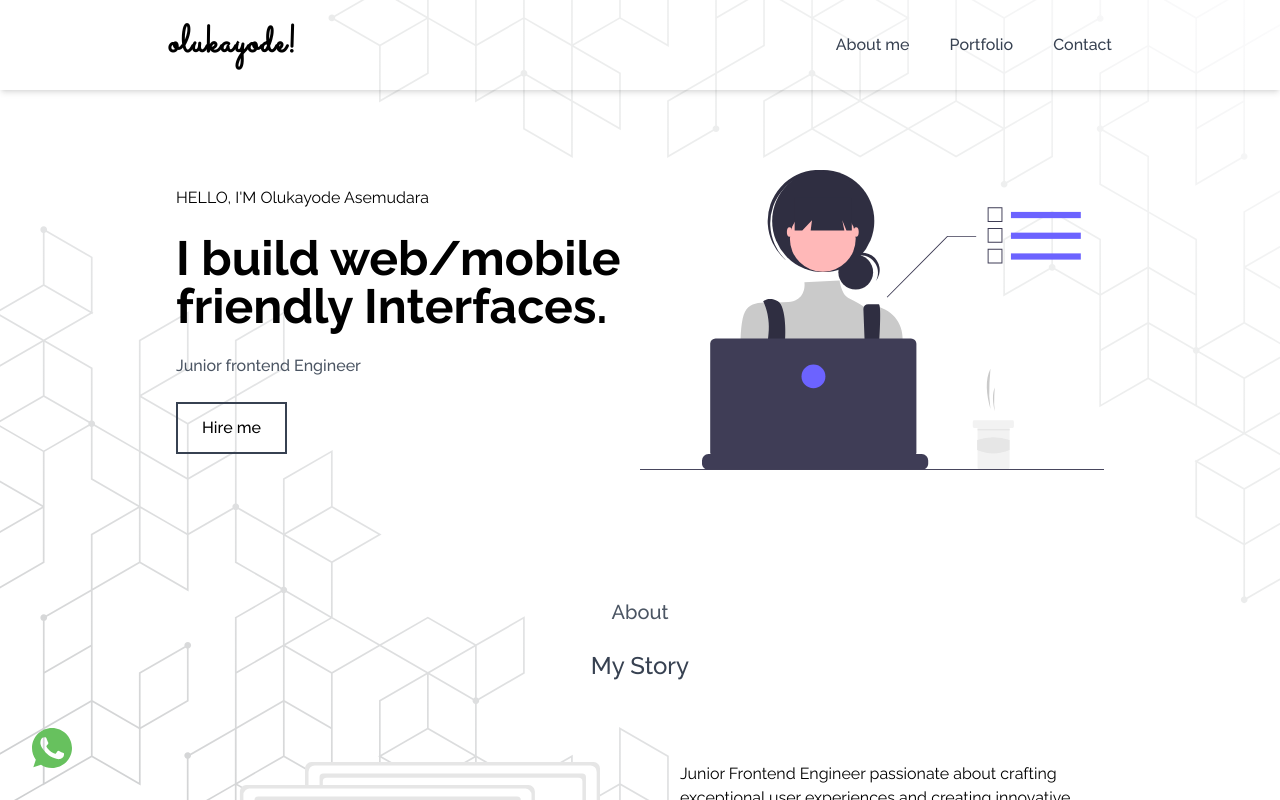
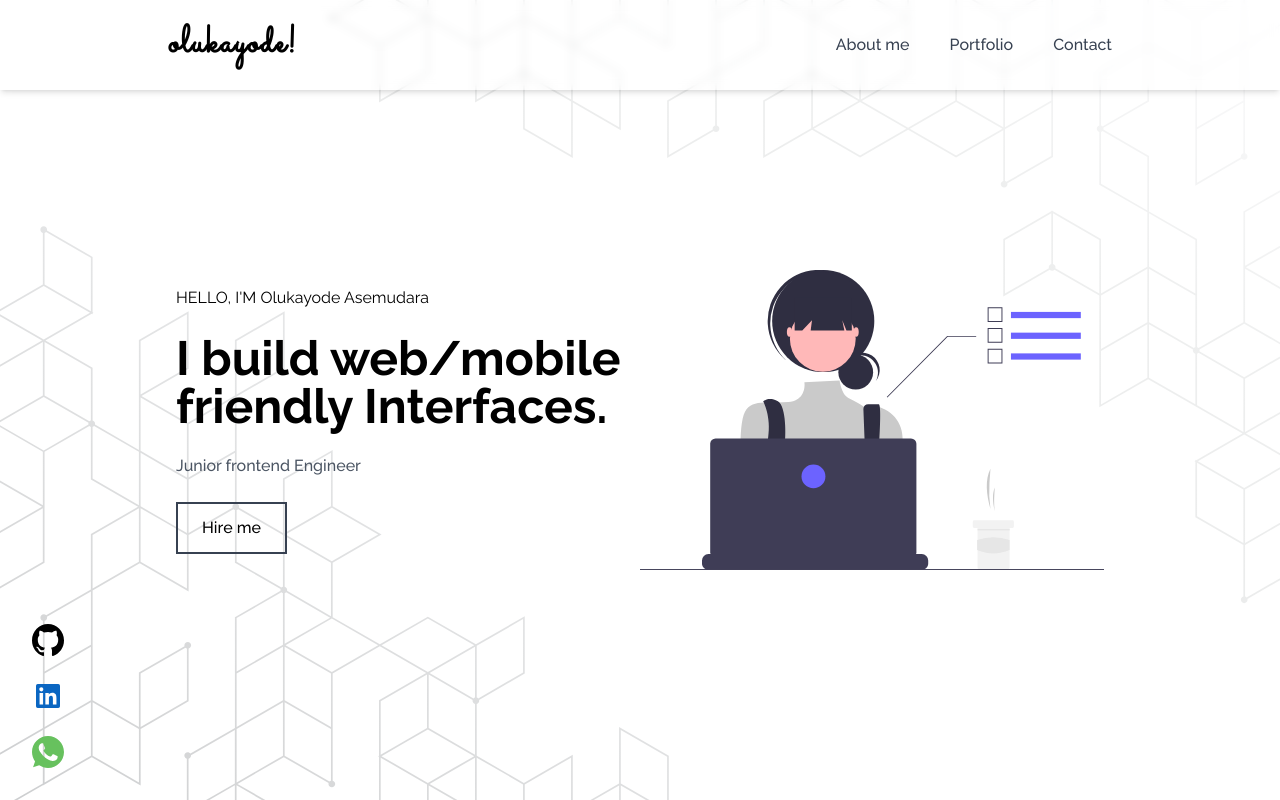
Before and after one commit to blaqnativity/myportfolios.com, a Nuxt app: page / in a window 1280 px wide. Shown: the top 800 px of the page. Built offline with nearby package versions, Linux system fonts and the light colour scheme.

Commit message:
nav fixed

```diff
--- a/components/navbar.vue
+++ b/components/navbar.vue
@@ -1,6 +1,6 @@
 <template>
   <!-- ==============Navbar Section=============== -->
-  <section class="w-[100%] shadow-md">
+  <section class="fixed top-0 backdrop-blur-sm w-[100%] shadow-md">
     <nav
       class="relative container mx-auto p-4 flex justify-between items-center"
     >
--- a/components/whatsapp.vue
+++ b/components/whatsapp.vue
@@ -1,7 +1,15 @@
 <template>
   <!-- floating whatsapp -->
-  <div class="fixed w-10 left-[2rem] bottom-[2rem]">
-    <NuxtLink to="/"><img src="~/assets/img/whatsapp.svg" alt="" /></NuxtLink>
+  <div class="hidden fixed left-[2rem] bottom-[2rem] md:flex flex-col gap-6">
+    <NuxtLink to="/"
+      ><img class="w-8 h-8" src="~/assets/img/github.svg" alt=""
+    /></NuxtLink>
+    <NuxtLink to="/"
+      ><img class="w-8 h-8" src="~/assets/img/linkedin.svg" alt=""
+    /></NuxtLink>
+    <NuxtLink to="/"
+      ><img class="w-8 h-8" src="~/assets/img/whatsapp.svg" alt=""
+    /></NuxtLink>
   </div>
 </template>
 
--- a/pages/about.vue
+++ b/pages/about.vue
@@ -1,7 +1,7 @@
 <template>
-  <div class="container mx-auto p-6 mt-4">
+  <div class="container mx-auto p-6">
     <!-- about text head -->
-    <section>
+    <section class="mt-20">
       <div
         class="flex flex-col space-y-4 items-center text-center justify-center"
       >
--- a/pages/index.vue
+++ b/pages/index.vue
@@ -1,6 +1,6 @@
 <template>
   <!-- =============Hero Section================== -->
-  <section class="mt-20 mb-32">
+  <section class="h-[100vh] mb-32 flex">
     <!-- ====================flex container===================== -->
     <div
       class="container flex flex-col-reverse items-center px-6 mx-auto mt-10 space-y-0 md:space-y-0 md:flex-row"
```
Also changed, not shown: assets/img/github.svg (added), assets/img/linkedin.svg (added).
